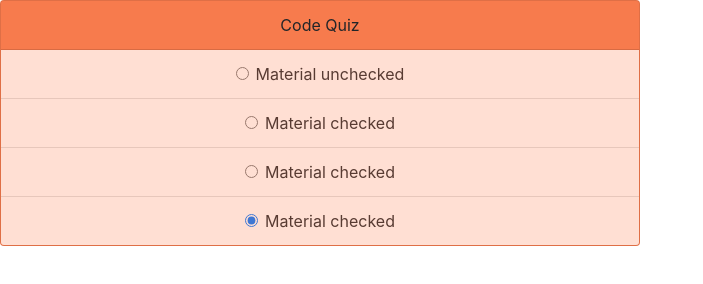
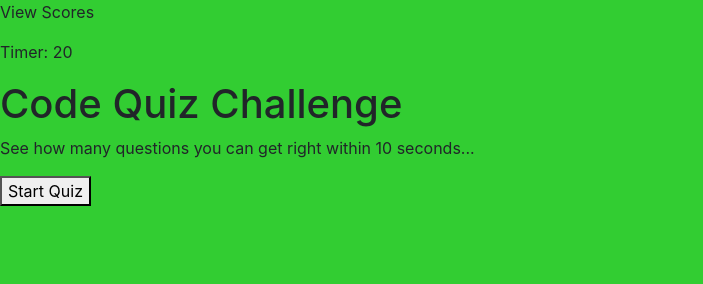
Before and after one commit to whatsnextnick/CodeQuiz, a plain HTML site: page index.html in a window 1280 px wide. Shown: the whole page, without its empty margins (0-703 px from the left). Drawn offline with nearby package versions, Linux system fonts and the light colour scheme.

Commit message:
restarting start page

```diff
--- a/index.html
+++ b/index.html
@@ -1,50 +1,28 @@
 <!DOCTYPE html>
-<html lang="en">
-<head>
-    <meta charset="UTF-8">
+<html lang="en" dir="ltr">
+  <head>
+    <meta charset="utf-8">
     <meta name="viewport" content="width=device-width, initial-scale=1.0">
-    <title>Document</title>
+    <link rel="stylesheet" href="Style/style.css">
     <link rel="stylesheet" href="https://cdn.jsdelivr.net/npm/bootstrap@4.5.3/dist/css/bootstrap.min.css" integrity="sha384-TX8t27EcRE3e/ihU7zmQxVncDAy5uIKz4rEkgIXeMed4M0jlfIDPvg6uqKI2xXr2" crossorigin="anonymous">
-    <script src="https://code.jquery.com/jquery-3.5.1.min.js"></script>
-    </script>
-</head>
-<body>
-    <!--Questions Form-->
-    <div class="card" style="width: 40rem; background-color: coral; text-align: center;">
-        <div class="card-header">
-          Code Quiz
-        </div>
+    <script src="https://ajax.googleapis.com/ajax/libs/jquery/3.4.1/jquery.min.js"></script>
+    <title>Code Quiz</title>
+  </head>
+  <body style="background:limegreen">
+    <!-- header section -->
+    <div class="header">
+      <p id="view-scores">View Scores</p>
 
-        <!--Form Items-->
-        <ul class="list-group list-group-flush" style="background-color: coral; opacity: 0.75;">
-            <li class="list-group-item">
-            <div class="form-check">
-                <input type="radio" class="form-check-input" id="materialUnchecked" name="materialExampleRadios">
-                <label class="form-check-label" for="materialUnchecked">Material unchecked</label>
-            </div>
-            </li>
+      <p>Timer: <span id='timer'>20</span></p>
+    </div>
 
-            <li class="list-group-item">
-            <div class="form-check">
-                <input type="radio" class="form-check-input" id="materialChecked" name="materialExampleRadios" checked>
-                <label class="form-check-label" for="materialChecked">Material checked</label>
-            </div>
-            </li>
-
-            <li class="list-group-item">
-            <div class="form-check">
-                <input type="radio" class="form-check-input" id="materialChecked" name="materialExampleRadios" checked>
-                <label class="form-check-label" for="materialChecked">Material checked</label>
-            </div>
-            </li>
-
-            <li class="list-group-item">
-            <div class="form-check">
-                <input type="radio" class="form-check-input" id="materialChecked" name="materialExampleRadios" checked>
-                <label class="form-check-label" for="materialChecked">Material checked</label>
-            </div>
-            </li>
-        </ul>
-    </card>
-</body>
-</html>
+    <!-- start section start here -->
+    <div id="start-page" class="center">
+      <h1>Code Quiz Challenge</h1>
+      <p>
+        See how many questions you can get right within 10 seconds...
+      </p>
+      <button id="start-button" class="pointer">
+        Start Quiz
+      </button>
+    </div>
```
